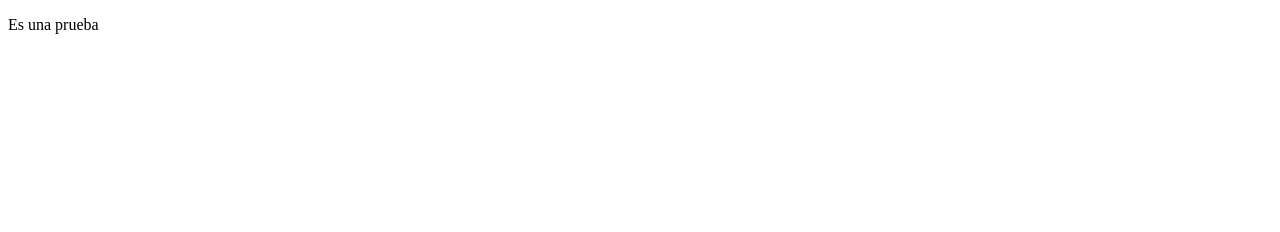
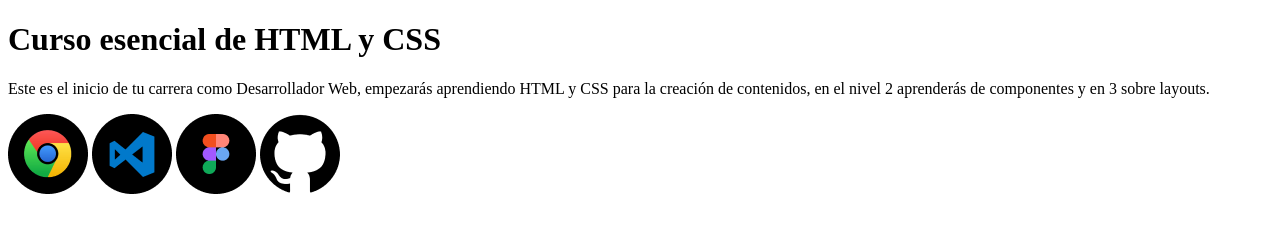
Before and after one commit to cobymotion/leonidas-introduccion-html-css, a plain HTML site: page index.html in a window 1280 px wide. Drawn offline with Linux system fonts and the light colour scheme.

Commit message:
Imagenes del blog

```diff
--- a/index.html
+++ b/index.html
@@ -1,13 +1,19 @@
 <!DOCTYPE html>
-<html lang="en">
+<html lang="es">
 <head>
     <meta charset="UTF-8">
     <meta http-equiv="X-UA-Compatible" content="IE=edge">
     <meta name="viewport" content="width=
     , initial-scale=1.0">
-    <title>Probando</title>
+    <title>El blog de Luis</title>
 </head>
 <body>
-    <p>Es una prueba</p>
+    <h1>Curso esencial de HTML y CSS</h1>
+    <p>Este es el inicio de tu carrera como Desarrollador Web, empezarás aprendiendo HTML y CSS
+        para la creación de contenidos, en el nivel 2 aprenderás de componentes y en 3 sobre layouts.</p>
+    <img src="images/google-chrome.png" alt="Logo de Google Chrome" title="Logo de Google Chrome" />
+    <img src="images/visual-studio-code.png" alt="Logo de Visual Studio Code"  title="Logo de Visual Studio Code"/>
+    <img src="images/figma.png" alt="Logo de Figma" title="Logo de Figma" />
+    <img src="images/github.png" alt="Logo de Github"  title="Logo de Github" />
 </body>
 </html>
```
Also changed, not shown: images/figma.png (renamed from Figma.png), images/github.png (added), images/google-chrome.png (added), images/visual-studio-code.png (added).
